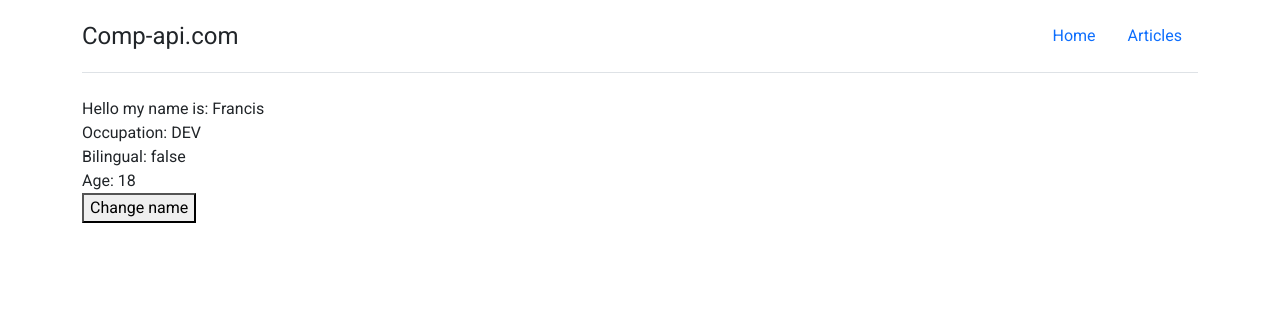
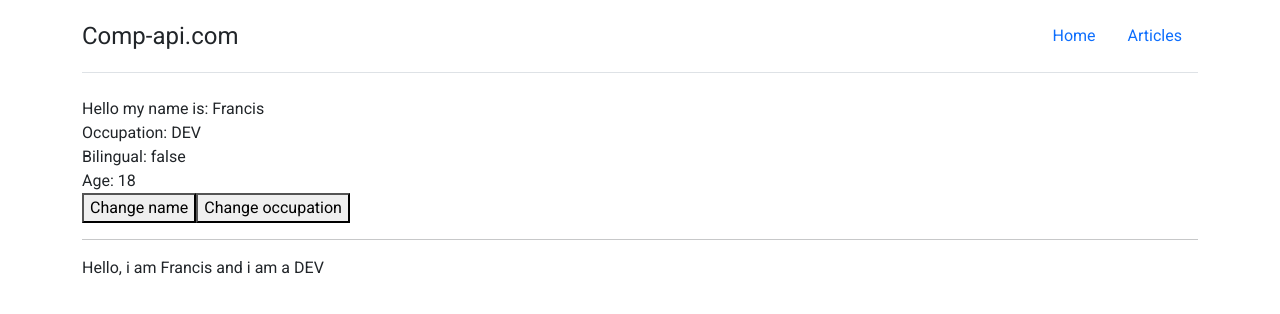
Before and after one commit to ferlobo1985/VUEJS3-composition-api, a Vue app: page / in a window 1280 px wide. Shown: the top 314 px of the page. Built offline with nearby package versions, Linux system fonts and the light colour scheme.

Commit message:
03-Methods and computed

```diff
--- a/src/components/Home/index.vue
+++ b/src/components/Home/index.vue
@@ -4,14 +4,20 @@
         <div>Occupation: {{ occupation }}</div>
         <div>Bilingual: {{ lang }}</div>
         <div>Age: {{ age }}</div>
-        <button @click="changeName">Change name</button>
+        <button @click="changeName('SOME ARG',$event)">Change name</button>
+        <button @click="changeOccupation('GAMER')">Change occupation</button>
+
+        <hr/>
+        <div>
+            {{ message }}
+        </div>
     </div>
 </template>
 
 
 <script>
      /* eslint-disable */
-    import { ref } from 'vue';
+    import { ref, computed } from 'vue';
 
     export default {
         setup(){
@@ -19,22 +25,34 @@
             const occupation = ref('DEV');
             const bilingual = ref(false);
 
+            /// FUNCTIONS
+            function changeName(arg1, event){
+                console.log(arg1);
+                console.log(event)
+                name.value = 'Ronald';
+            }
+            const changeOccupation = (arg) => {
+                occupation.value = arg;
+            }
+            // COMPUTED
+            const message = computed(()=>{
+                return `Hello, i am ${name.value} and i am a ${occupation.value}`
+            })
+
+
             return {
                 name: name,
                 occupation,
-                lang: bilingual
+                lang: bilingual,
+                changeName,
+                changeOccupation,
+                message
             }
         },
         data(){
             return {
                 age:18
             }
-        },
-        methods:{
-            changeName(){
-                this.name = 'Steve'
-            }
         }
-
     }
 </script>
```
